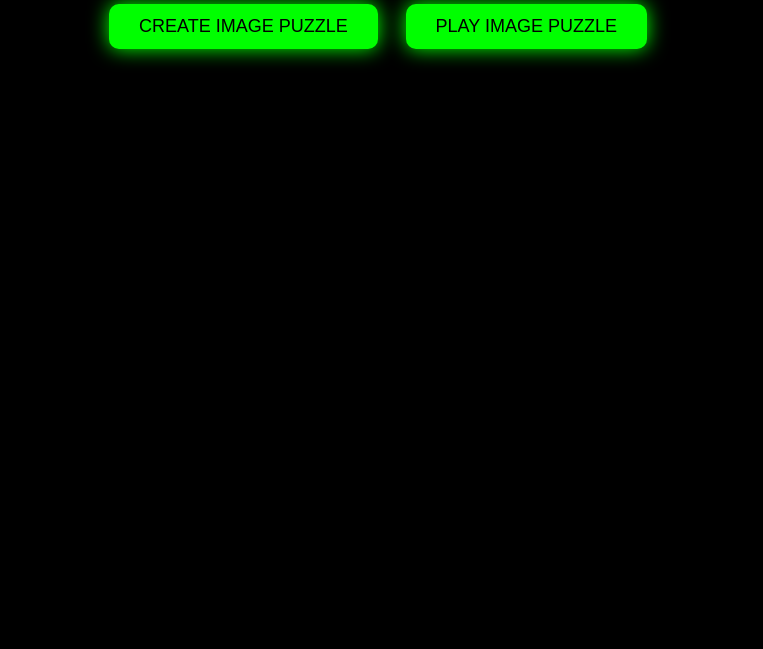
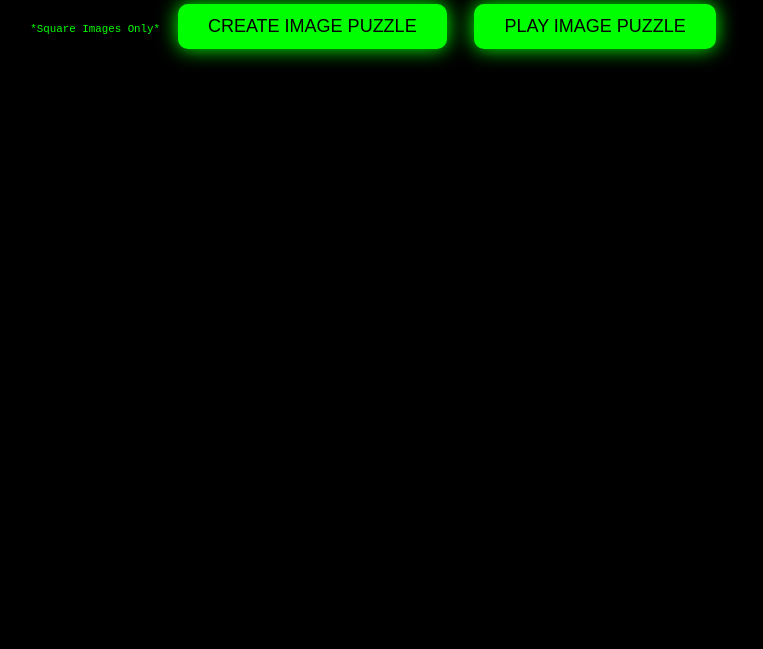
Before and after one commit to mrtomatosam/imagepuzzle, a plain HTML site: page index.html in a window 1280 px wide. Shown: the part 151-800 px from the top of the page, without its empty margins (262-1025 px from the left). Drawn offline with Linux system fonts and the light colour scheme.

Commit message:
Update index.html

```diff
--- a/index.html
+++ b/index.html
@@ -27,6 +27,7 @@
 
 <div id="menu">
   <h1>IMAGE PUZZLE CARTRIDGE</h1>
+  <small>*Square Images Only*</small>
   <button onclick="createPuzzle()">CREATE IMAGE PUZZLE</button>
   <button onclick="loadPuzzle()">PLAY IMAGE PUZZLE</button>
 </div>
```
